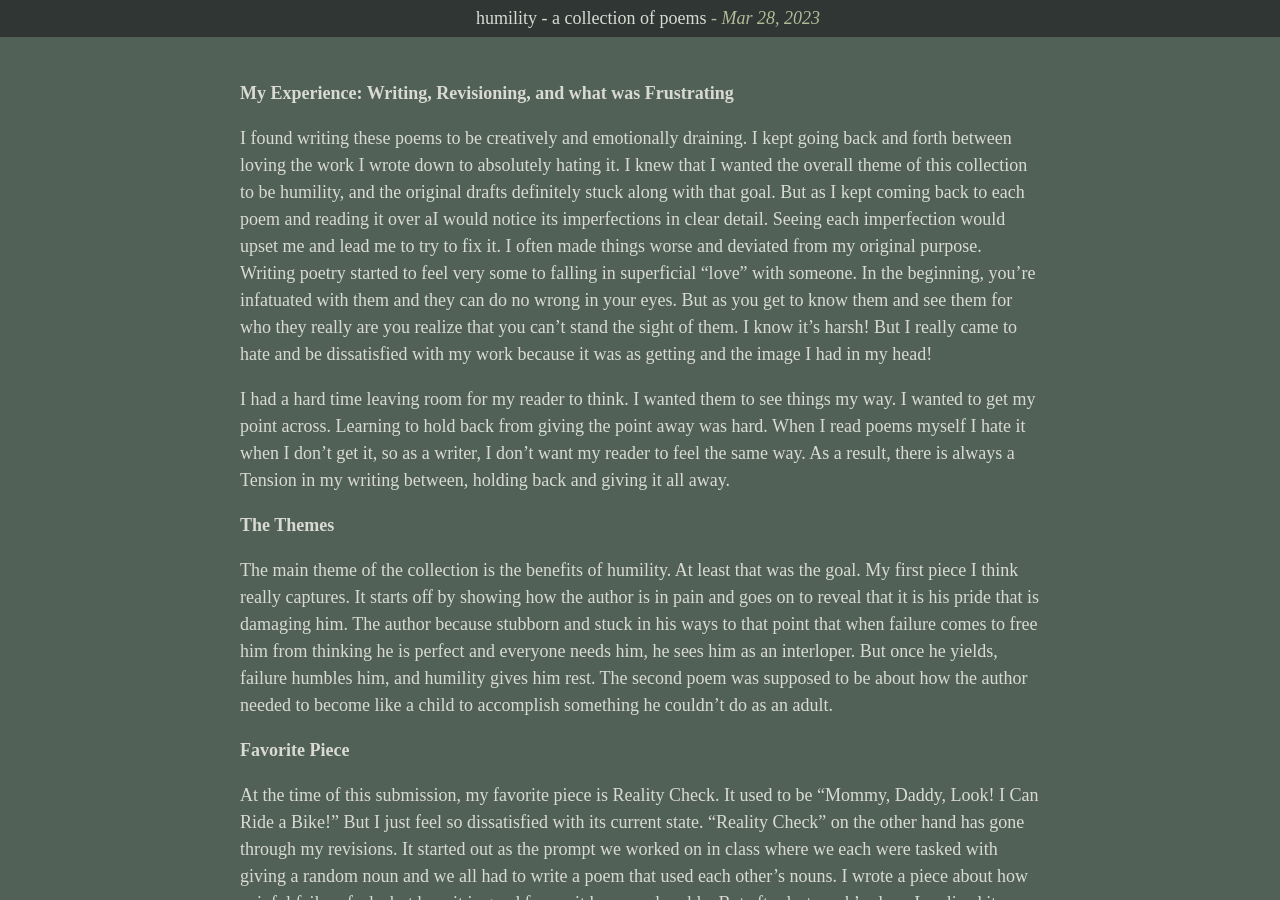
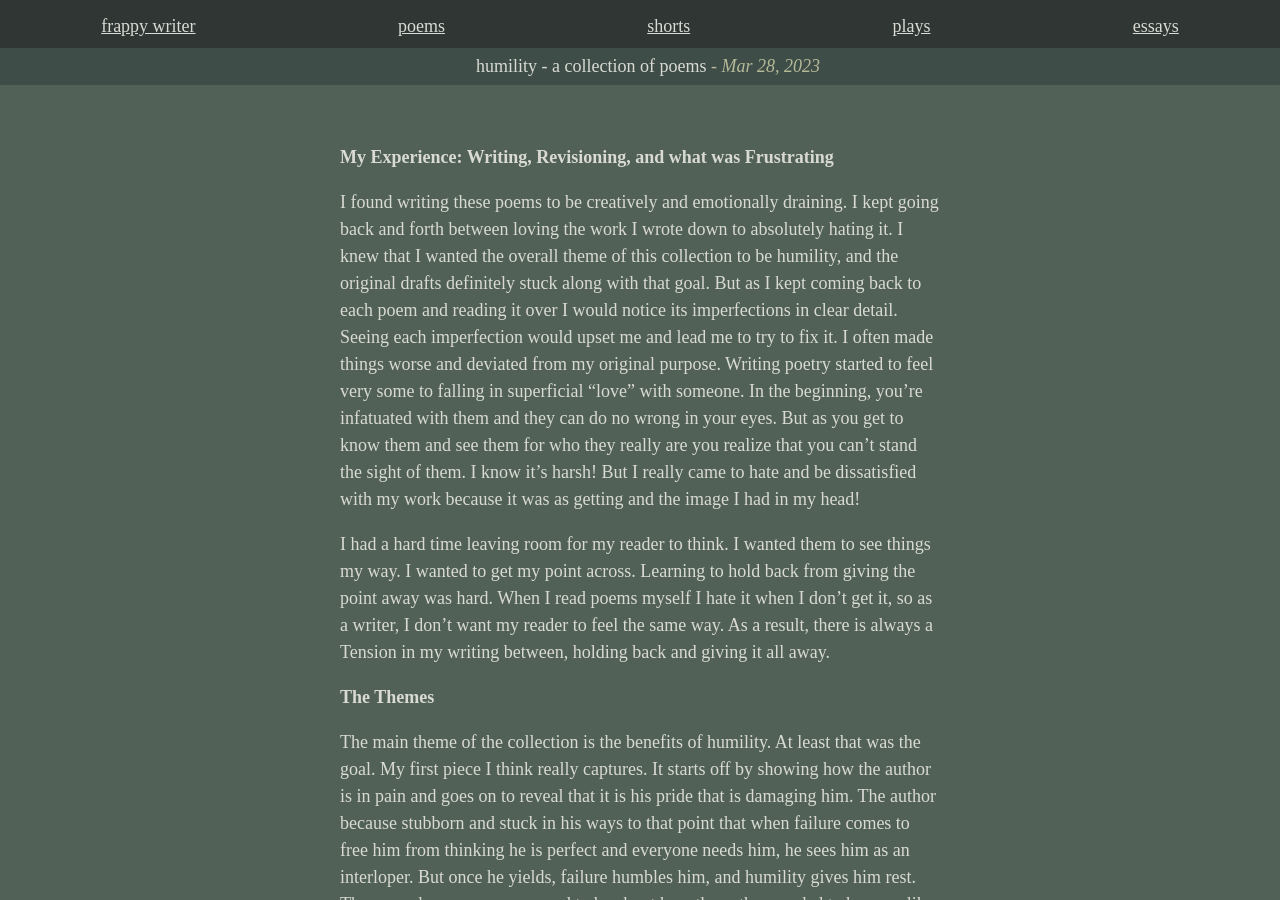
Before and after one commit to mkowusujr/Frappy-Blog, a Jekyll site: the page built from frappywriter/_pages/poems/collections/humility.md, in a window 1280 px wide and 900 px high. Built offline with Jekyll 4.4.1, drawn with Linux system fonts in a browser that asks for light colours.

Commit message:
site updates

```diff
--- a/frappywriter/Gemfile
+++ b/frappywriter/Gemfile
@@ -7,12 +7,12 @@ source "https://rubygems.org"
 #
 # This will help ensure the proper Jekyll version is running.
 # Happy Jekylling!
-gem "jekyll", "~> 4.3.2"
+#gem "jekyll", "~> 4.3.2"
 # This is the default theme for new Jekyll sites. You may change this to anything you like.
 gem "minima", "~> 2.5"
 # If you want to use GitHub Pages, remove the "gem "jekyll"" above and
 # uncomment the line below. To upgrade, run `bundle update github-pages`.
-# gem "github-pages", group: :jekyll_plugins
+gem "github-pages", group: :jekyll_plugins
 # If you have any plugins, put them here!
 group :jekyll_plugins do
   gem "jekyll-feed", "~> 0.12"
--- a/frappywriter/_config.yml
+++ b/frappywriter/_config.yml
@@ -13,8 +13,8 @@ title: frappy writer
 email: your-email@example.com
 description: >-
   My name is Mathew. I like to write for fun. I hope you enjoy the things that come out of my mind :)
-baseurl: "" # the subpath of your site, e.g. /blog
-url: "" # the base hostname & protocol for your site, e.g. http://example.com
+baseurl: "Frappy-Blog/frappywriter" # the subpath of your site, e.g. /blog
+url: "https://mkowusujr.github.io/" # the base hostname & protocol for your site, e.g. http://example.com
 twitter_username: jekyllrb
 github_username:  jekyll
 
--- a/frappywriter/_pages/plays/feed.json
+++ /dev/null
@@ -1 +0,0 @@
-{"namw":"Asdwad"}
--- a/frappywriter/_pages/poems/collections/humility.md
+++ b/frappywriter/_pages/poems/collections/humility.md
@@ -4,10 +4,11 @@ title: humility - a collection of poems
 date:   2023-03-28 15:48:41 -0400
 permalink: /poems/collections/humility
 collection_name: humility
+tags: collections
 ---
 
 # My Experience: Writing, Revisioning, and what was Frustrating
-I found writing these poems to be creatively and emotionally draining. I kept going back and forth between loving the work I wrote down to absolutely hating it. I knew that I wanted the overall theme of this collection to be humility, and the original drafts definitely stuck along with that goal. But as I kept coming back to each poem and reading it over aI would notice its imperfections in clear detail. Seeing each imperfection would upset me and lead me to try to fix it. I often made things worse and deviated from my original purpose.
+I found writing these poems to be creatively and emotionally draining. I kept going back and forth between loving the work I wrote down to absolutely hating it. I knew that I wanted the overall theme of this collection to be humility, and the original drafts definitely stuck along with that goal. But as I kept coming back to each poem and reading it over I would notice its imperfections in clear detail. Seeing each imperfection would upset me and lead me to try to fix it. I often made things worse and deviated from my original purpose.
 Writing poetry started to feel very some to falling in superficial “love” with someone. In the beginning, you’re infatuated with them and they can do no wrong in your eyes. But as you get to know them and see them for who they really are you realize that you can’t stand the sight of them. I know it's harsh! But I really came to hate and be dissatisfied with my work because it was as getting and the image I had in my head!
 
 I had a hard time leaving room for my reader to think. I wanted them to see things my way. I wanted to get my point across. Learning to hold back from giving the point away was hard. When I read poems myself I hate it when I don’t get it, so as a writer, I don’t want my reader to feel the same way. As a result, there is always a Tension in my writing between, holding back and giving it all away.
--- a/frappywriter/_sass/_base.scss
+++ b/frappywriter/_sass/_base.scss
@@ -1,17 +1,24 @@
 .main-content {
   margin: 4em;
-  margin-top: 5em;
+  margin-top: 5.5em;
 }
 // Styles for screens bigger than 830px
 @media screen and (min-width: 830px) {
-  /* Your SASS styles here */
   .main-content {
-  margin: 4em;
-  margin-top: 5em;
-  margin-left: auto;
-  margin-right: auto;
-  width: 800px;
-}
+    margin: 4em;
+    margin-top: 9em;
+    margin-left: auto;
+    margin-right: auto;
+    width: 600px;
+  }
+  nav {
+    top: 0;
+    bottom: auto !important;
+  }
+  header {
+    top: 3em !important;
+    background-color: #3f4d48 !important
+  }
 }
 
 footer {
@@ -123,7 +130,8 @@ form {
   width: 100%;
   margin-top: 4em;
 
-  input, textarea {
+  input,
+  textarea {
     margin-top: 1em;
     margin-bottom: 1em;
     padding: 1em;
--- a/frappywriter/_sass/_color.scss
+++ b/frappywriter/_sass/_color.scss
@@ -6,5 +6,5 @@ $hover-tag: #637963;
 $highlight: #BFC9B0;
 $highlight-text: #42443d;
 $text: #d9dad4;
-$sp-text: darken($page, 10%);
+$sp-text: darken($page, 7%);
 $hover-text: #b4b997;
--- a/frappywriter/assets/js/scroll.js
+++ b/frappywriter/assets/js/scroll.js
@@ -1,10 +1,12 @@
 let prevScrollpos = window.pageYOffset;
 window.onscroll = function () {
   let currentScrollPos = window.pageYOffset;
-  if (prevScrollpos > currentScrollPos) {
-    document.querySelector("nav").classList.remove("nav-hidden");
-  } else {
-    document.querySelector("nav").classList.add("nav-hidden");
+  if (window.innerWidth < 830) {
+    if (prevScrollpos > currentScrollPos) {
+      document.querySelector("nav").classList.remove("nav-hidden");
+    } else {
+      document.querySelector("nav").classList.add("nav-hidden");
+    }
   }
   prevScrollpos = currentScrollPos;
 };
```
Also changed, not shown: frappywriter/_layouts/home.html (+14 -1 lines), frappywriter/_pages/poems/collections/intro-to-galanthus.md (+1 -0 lines), .github/workflows/jekyll.yml (deleted), frappywriter/favicon.ico (added).
